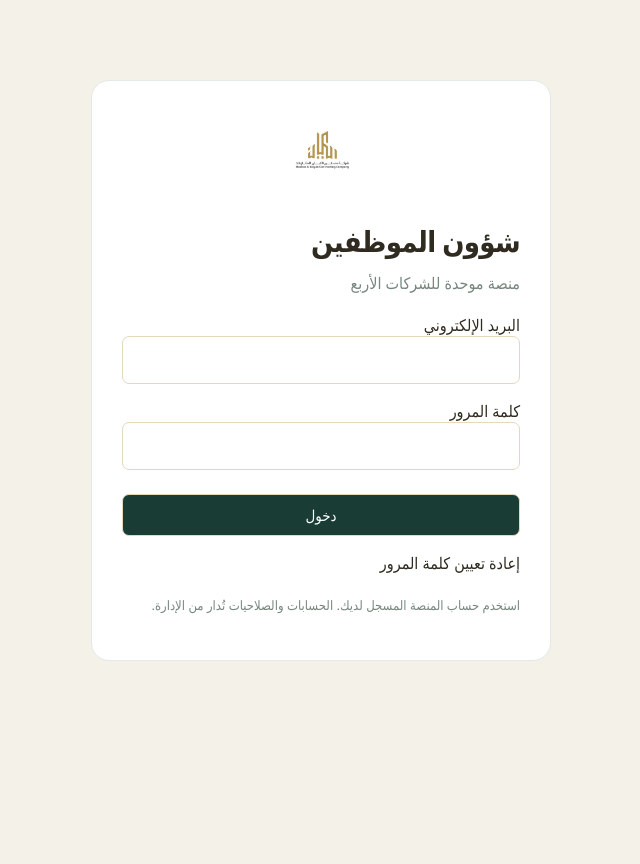
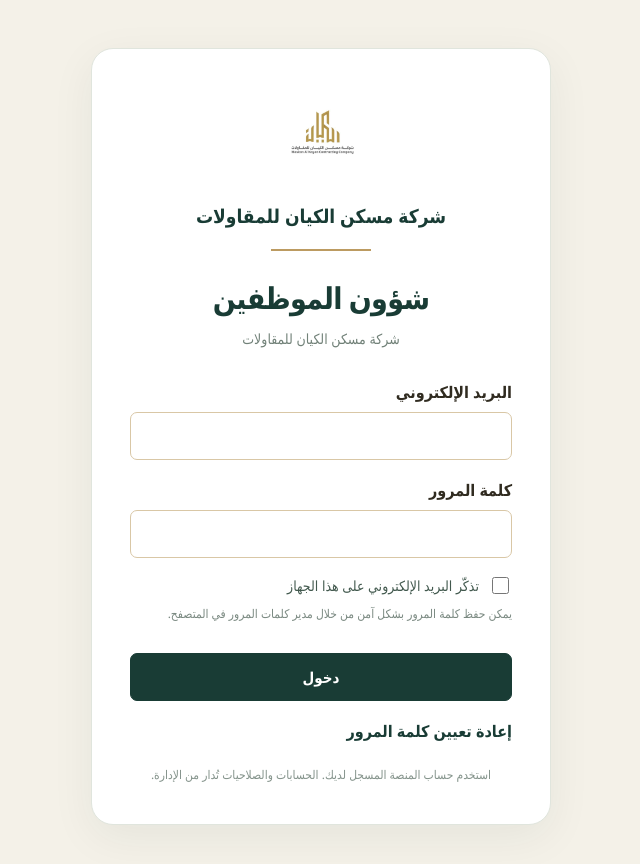
Before and after one commit to msknkayan-prog/maskan-erp-enterprise, a Next.js app in the folder hr/: page /login in a window 1280 px wide. Shown: the top 864 px of the page, without its empty margins (319-959 px from the left). Before the commit the page ends 800 px from the top, so only its background shows below. Built offline with nearby package versions, Linux system fonts and the light colour scheme.

Commit message:
Brand HR login for Maskan Al-Kayan and support secure credential autofill

```diff
--- a/hr/app/login/page.tsx
+++ b/hr/app/login/page.tsx
@@ -1,3 +1,46 @@
 'use client';
-import {useState} from 'react';
-export default function Login(){const [error,setError]=useState(''),[busy,setBusy]=useState(false);async function submit(e){e.preventDefault();setBusy(true);setError('');const form=new FormData(e.currentTarget);try{const r=await fetch('/api/auth/login',{method:'POST',headers:{'Content-Type':'application/json'},body:JSON.stringify(Object.fromEntries(form))});if(!r.ok){const d=await r.json();throw Error(d.error);}location.href='/';}catch(e){setError(e.message);}finally{setBusy(false);}}return <main style={{maxWidth:460,margin:'10vh auto',padding:30,background:'white',borderRadius:18,border:'1px solid #e3e9e4'}}><img src="/maskan-logo.jpg" alt="مسكن الكيان" style={{width:86,display:'block',margin:'0 auto 24px'}}/><h1>شؤون الموظفين</h1><p>منصة موحدة للشركات الأربع</p><form onSubmit={submit}><label>البريد الإلكتروني<input name="email" type="email" autoComplete="username" required dir="ltr"/></label><label style={{display:'block',marginTop:16}}>كلمة المرور<input name="password" type="password" autoComplete="current-password" required minLength={8}/></label>{error&&<p role="alert" style={{color:'#a33'}}>{error}</p>}<button disabled={busy} style={{width:'100%',marginTop:24,background:'#193c35',color:'white'}}>{busy?'جارٍ تسجيل الدخول…':'دخول'}</button></form><a href="/reset" style={{display:"block",marginTop:16}}>إعادة تعيين كلمة المرور</a><p style={{marginTop:20,fontSize:13}}>استخدم حساب المنصة المسجل لديك. الحسابات والصلاحيات تُدار من الإدارة.</p></main>}
+import {useEffect,useState,type FormEvent} from 'react';
+
+const rememberedEmailKey='maskan-hr-remembered-email';
+export default function Login(){
+  const [email,setEmail]=useState('');
+  const [remember,setRemember]=useState(true);
+  const [error,setError]=useState('');
+  const [busy,setBusy]=useState(false);
+  useEffect(()=>{
+    try{const saved=localStorage.getItem(rememberedEmailKey);if(saved){setEmail(saved);setRemember(true);}else setRemember(false);}catch{setRemember(false);}
+  },[]);
+  async function submit(e:FormEvent<HTMLFormElement>){
+    e.preventDefault();setBusy(true);setError('');
+    const form=new FormData(e.currentTarget);
+    try{
+      const r=await fetch('/api/auth/login',{method:'POST',headers:{'Content-Type':'application/json'},body:JSON.stringify(Object.fromEntries(form))});
+      if(!r.ok){const d=await r.json();throw Error(d.error||'تعذر تسجيل الدخول');}
+      try{if(remember)localStorage.setItem(rememberedEmailKey,email.trim());else localStorage.removeItem(rememberedEmailKey);}catch{}
+      window.location.href='/';
+    }catch(err){setError(err instanceof Error?err.message:'تعذر تسجيل الدخول');}
+    finally{setBusy(false);}
+  }
+  return <main dir="rtl" style={{width:'min(94%,460px)',margin:'clamp(22px,6vh,70px) auto',padding:'clamp(24px,5vw,38px)',background:'#fff',borderRadius:22,border:'1px solid #e0e5dd',boxShadow:'0 12px 44px #122e2910',textAlign:'right'}}>
+    <img src="/maskan-logo.jpg" alt="شعار شركة مسكن الكيان للمقاولات" style={{width:104,height:100,objectFit:'contain',display:'block',margin:'0 auto 12px'}}/>
+    <p style={{textAlign:'center',fontWeight:800,fontSize:19,color:'#193c35',margin:'0 0 5px'}}>شركة مسكن الكيان للمقاولات</p>
+    <div style={{height:2,width:100,background:'#bc9b61',margin:'16px auto 26px'}}/>
+    <h1 style={{fontSize:30,color:'#193c35',textAlign:'center',marginBottom:8}}>شؤون الموظفين</h1>
+    <p style={{textAlign:'center',color:'#718178',fontSize:14,marginBottom:30}}>شركة مسكن الكيان للمقاولات</p>
+    <form onSubmit={submit} autoComplete="on">
+      <label htmlFor="hr-email" style={{display:'block',marginBottom:9,fontWeight:600}}>البريد الإلكتروني</label>
+      <input id="hr-email" name="email" type="email" autoComplete="username" value={email} onChange={e=>setEmail(e.target.value)} required dir="ltr" style={{borderColor:'#d9c7a6',minHeight:48,marginBottom:19}}/>
+      <label htmlFor="hr-password" style={{display:'block',marginBottom:9,fontWeight:600}}>كلمة المرور</label>
+      <input id="hr-password" name="password" type="password" autoComplete="current-password" required minLength={8} style={{borderColor:'#d9c7a6',minHeight:48}}/>
+      <label style={{display:'flex',alignItems:'center',gap:9,marginTop:16,fontSize:14,color:'#42594e',cursor:'pointer'}}>
+        <input type="checkbox" checked={remember} onChange={e=>setRemember(e.target.checked)} style={{width:17,minHeight:17,height:17,accentColor:'#193c35'}}/>
+        تذكّر البريد الإلكتروني على هذا الجهاز
+      </label>
+      <p style={{fontSize:12,color:'#7a8981',marginTop:6}}>يمكن حفظ كلمة المرور بشكل آمن من خلال مدير كلمات المرور في المتصفح.</p>
+      {error&&<p role="alert" style={{color:'#a33'}}>{error}</p>}
+      <button disabled={busy} type="submit" style={{width:'100%',marginTop:16,background:'#193c35',borderColor:'#193c35',color:'white',minHeight:48,fontWeight:700}}>{busy?'جارٍ تسجيل الدخول…':'دخول'}</button>
+    </form>
+    <a href="/reset" style={{display:'block',textAlign:'right',marginTop:19,color:'#193c35',fontWeight:600}}>إعادة تعيين كلمة المرور</a>
+    <p style={{marginTop:22,marginBottom:0,fontSize:12,textAlign:'center',color:'#84938b'}}>استخدم حساب المنصة المسجل لديك. الحسابات والصلاحيات تُدار من الإدارة.</p>
+  </main>;
+}
```
